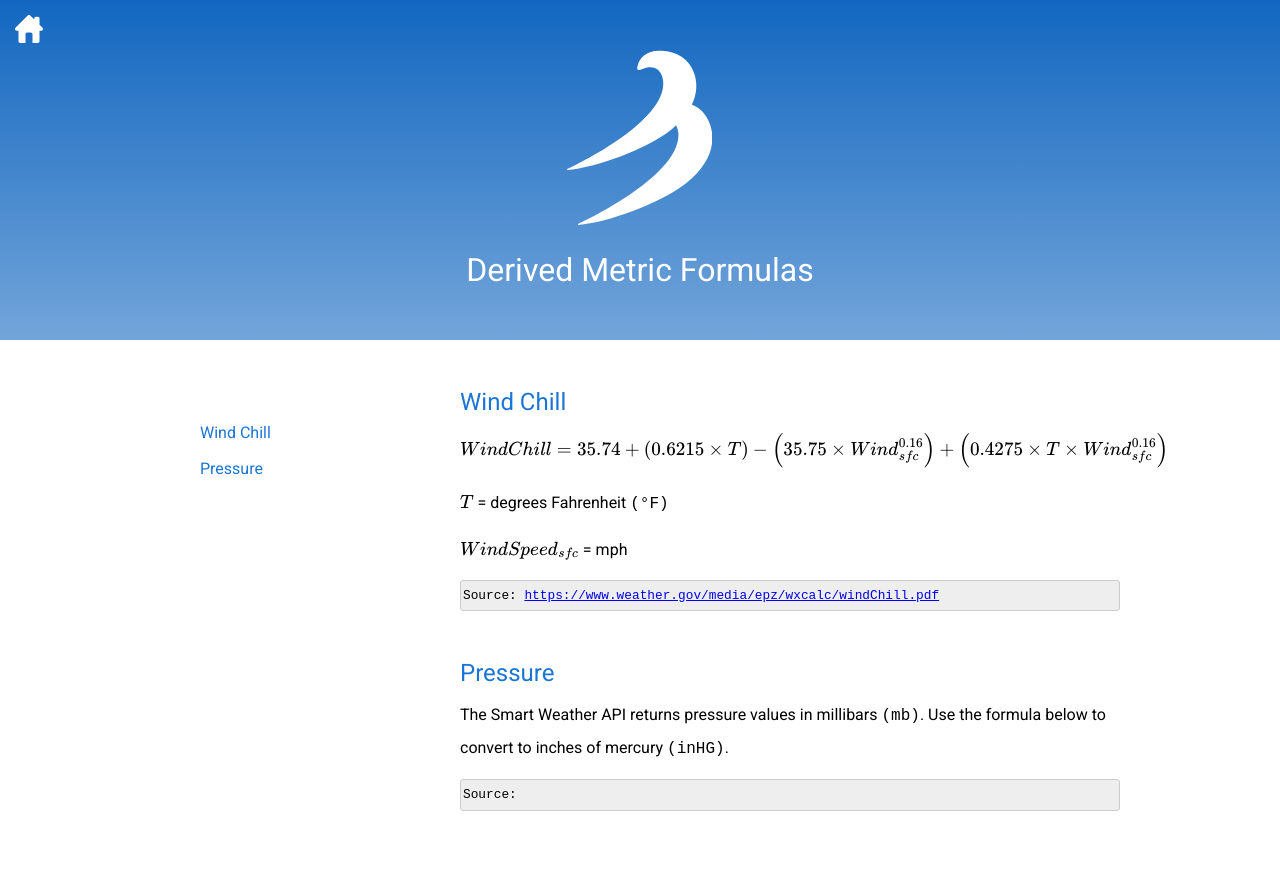
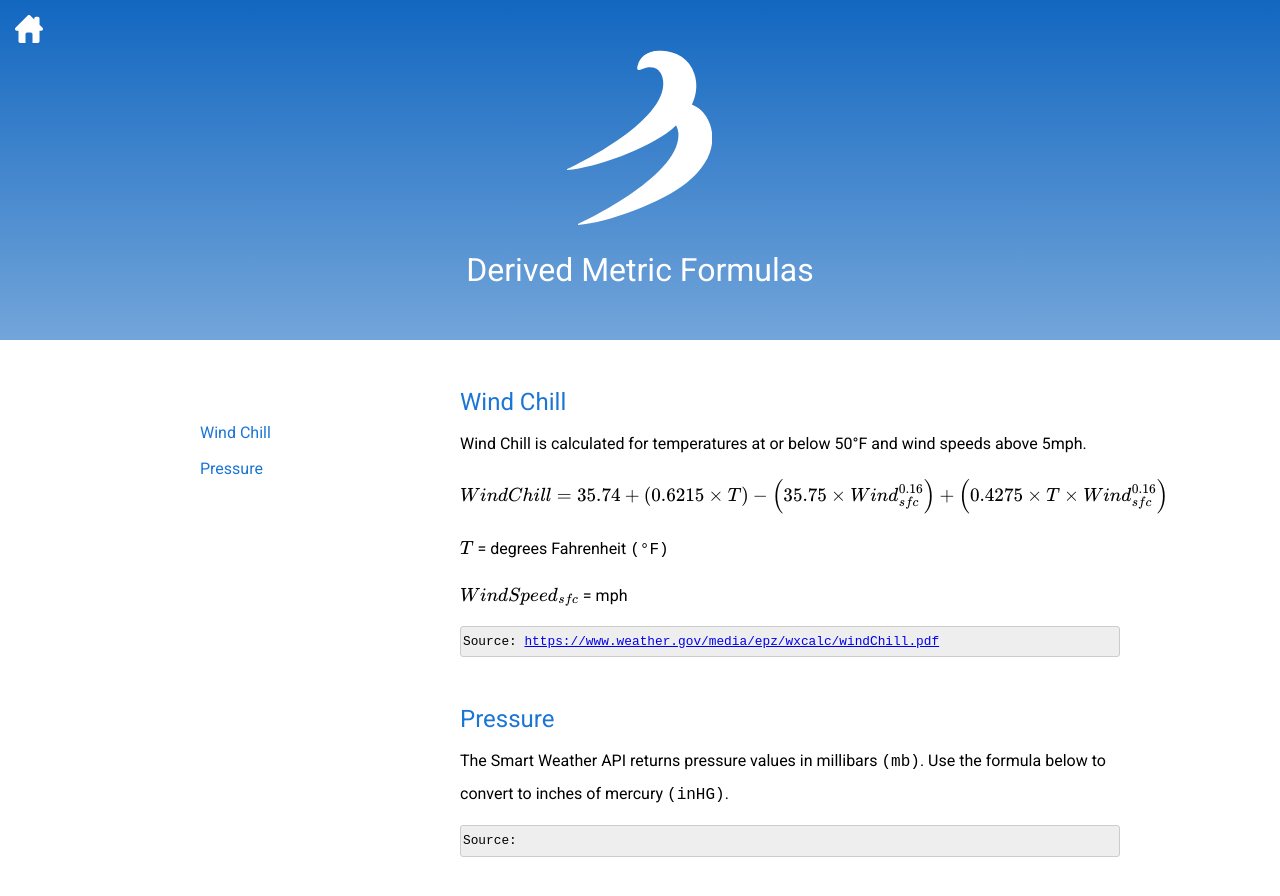
Before and after one commit to WeatherFlow/SmartWeather, a Jekyll site: the page built from api/derived-metric-formulas.html, in a window 1280 px wide. Shown: the top 896 px of the page. Built offline with Jekyll 4.4.1, drawn with Linux system fonts in a browser that asks for light colours; nearby versions of some CDN libraries; formulas are drawn with MathJax 3.

Commit message:
Update derived-metric-formulas.html

```diff
--- a/api/derived-metric-formulas.html
+++ b/api/derived-metric-formulas.html
@@ -12,6 +12,7 @@ title: Derived Metric Formulas
 <div id="posts">
   <div class="post">
     <h1><a name="wind-chill">Wind Chill</a></h1>
+    <p>Wind Chill is calculated for temperatures at or below 50&degF and wind speeds above 5mph.</p>
     <p>$$WindChill = 35.74 + (0.6215\times{} T) - \Big(35.75\times{}Wind_{sfc}^{0.16}\Big) + \Big(0.4275\times{}T\times{}Wind_{sfc}^{0.16}\Big)$$</p>
     <p>\(T\) = degrees Fahrenheit <span class="monospace">(&degF)</p>
     <p>\(WindSpeed_{sfc}\) = mph</p>
```
